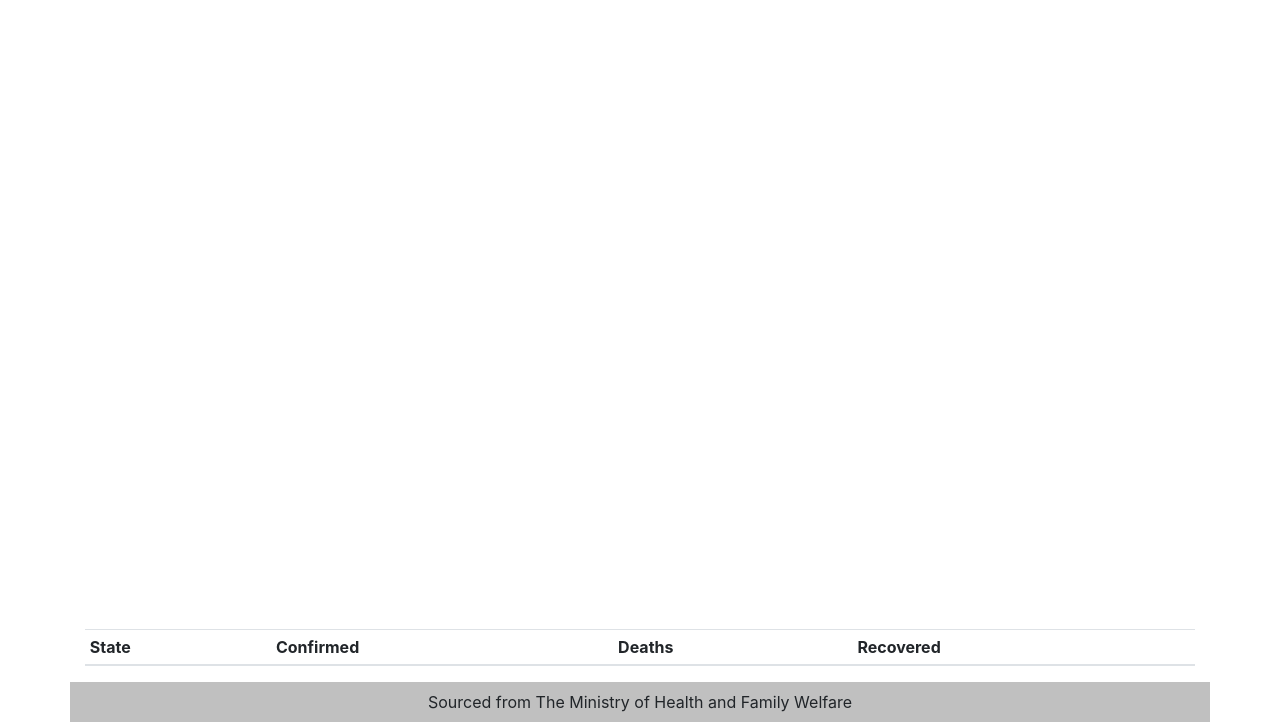
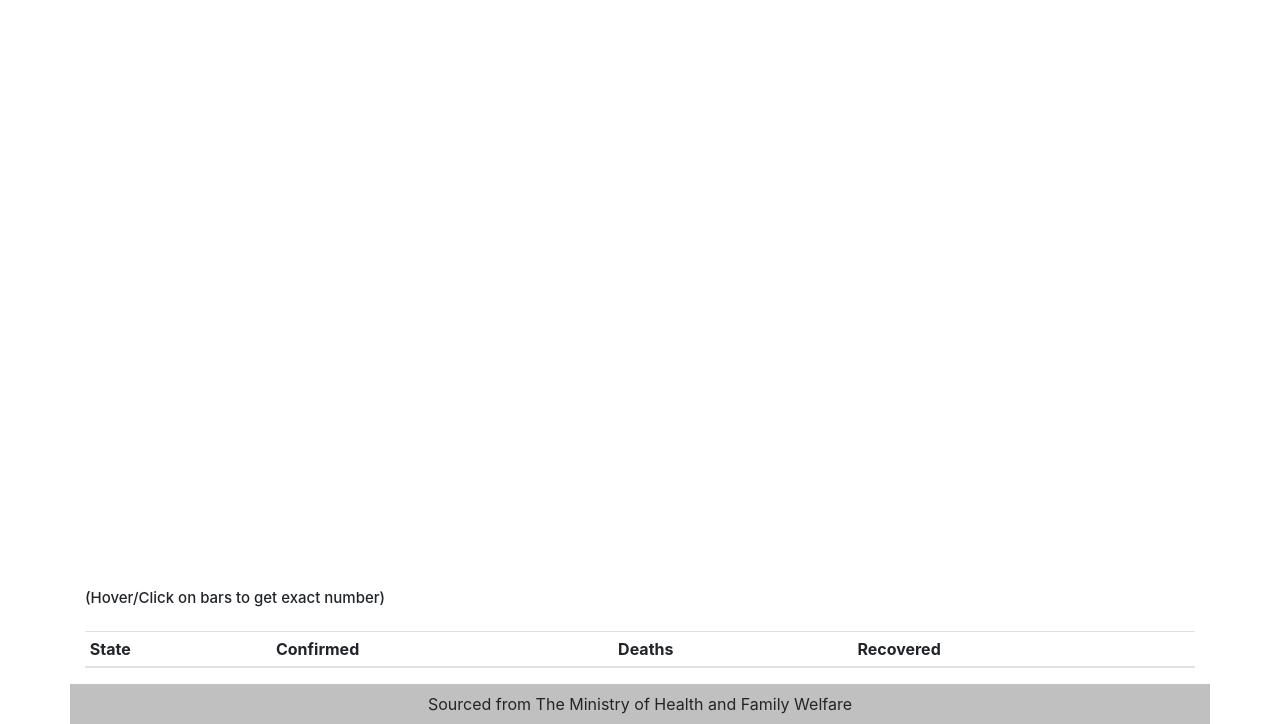
Before and after one commit to nehasangeetajha/coronatracker, a plain HTML site: page pages/india.html in a window 1280 px wide. Shown: the part 133-857 px from the top of the page. Drawn offline with nearby package versions, Linux system fonts and the light colour scheme; no server answers; a script that the page names is missing; a web font is replaced by a local one.

Commit message:
pages updated

```diff
--- a/pages/india.html
+++ b/pages/india.html
@@ -75,11 +75,17 @@
                 <div class="card text-center" id="info">
 
                 </div>
-                <div class="embed-responsive embed-responsive-16by9">
-                  <iframe class="embed-responsive-item" src="indiagraph.html" allowfullscreen></iframe>
+              </div>
+            </div>
+
+              <div class="row">
+                <div class="col-md-12">
+                  <div class="embed-responsive embed-responsive-16by9" style="height:600px">
+                    <iframe class="embed-responsive-item" src="indiagraph.html" allowfullscreen></iframe>
+                  </div>
+                  <h6 style="font-size: 15px; text-align: justify;">(Hover/Click on bars to get exact number)</h6>
                 </div>
               </div>
-            </div>
 
             <div class="row">
                 <div class="col-md-12">
```
Also changed, not shown: pages/world.html (+8 -2 lines).
